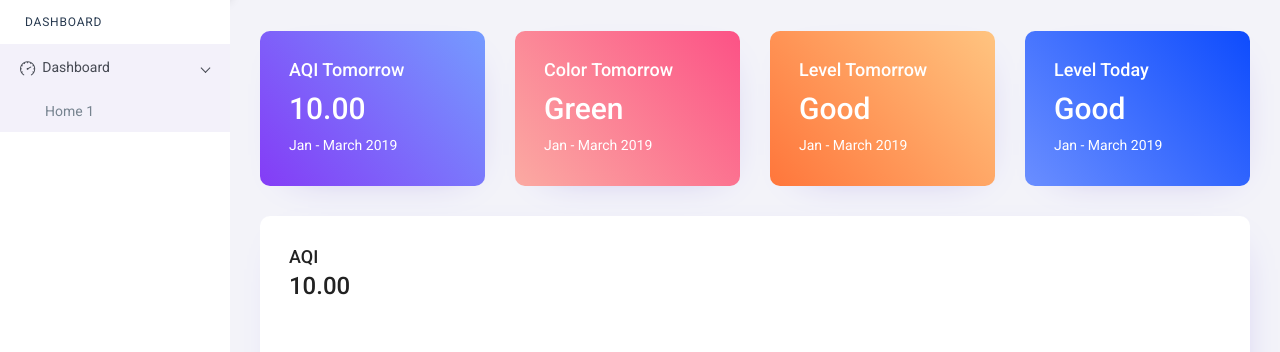
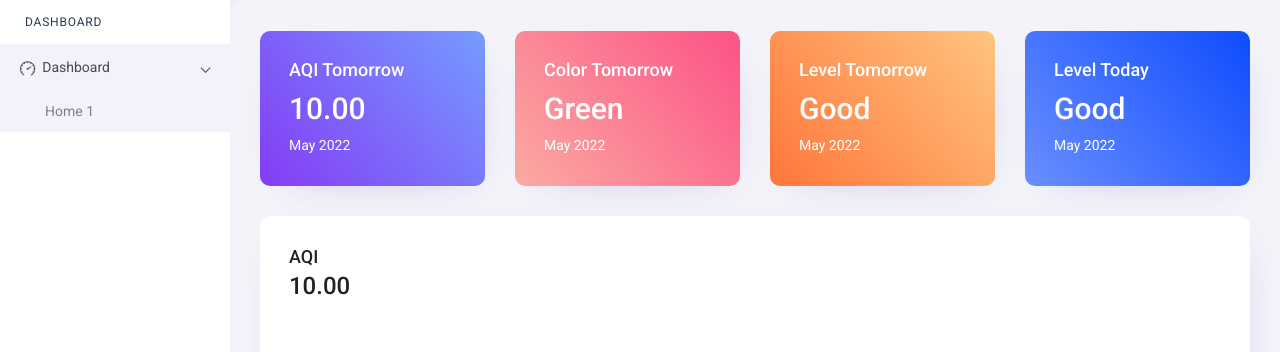
Before and after one commit to XenaN/mlops_project, a Python web app: template service/templates/index.html in a window 1280 px wide. Shown: the part 80-432 px from the top of the page. Run offline with Jinja, Linux system fonts and the light colour scheme; the template is opened without the code that fills it: most values are stand-ins (such as "Sample title", 1, 10 or a date in 2020); some web fonts are replaced.

Commit message:
changed data

```diff
--- a/service/templates/index.html
+++ b/service/templates/index.html
@@ -146,7 +146,7 @@
                             <h3 class="card-title text-white">AQI Tomorrow</h3>
                             <div class="d-inline-block">
                                 <h2 class="text-white">{{ '%.2f' % data['datasets'][0]['data'][-1] }}</h2>
-                                <p class="text-white mb-0">Jan - March 2019</p>
+                                <p class="text-white mb-0">May 2022</p>
                             </div>
                             <!--                                <span class="float-right display-5 opacity-5"><i class="fa fa-shopping-cart"></i></span>-->
                         </div>
@@ -158,7 +158,7 @@
                             <h3 class="card-title text-white">Color Tomorrow</h3>
                             <div class="d-inline-block">
                                 <h2 class="text-white">Green</h2>
-                                <p class="text-white mb-0">Jan - March 2019</p>
+                                <p class="text-white mb-0">May 2022</p>
                             </div>
                         </div>
                     </div>
@@ -169,7 +169,7 @@
                             <h3 class="card-title text-white">Level Tomorrow</h3>
                             <div class="d-inline-block">
                                 <h2 class="text-white">Good</h2>
-                                <p class="text-white mb-0">Jan - March 2019</p>
+                                <p class="text-white mb-0">May 2022</p>
                             </div>
                         </div>
                     </div>
@@ -180,7 +180,7 @@
                             <h3 class="card-title text-white">Level Today</h3>
                             <div class="d-inline-block">
                                 <h2 class="text-white">Good</h2>
-                                <p class="text-white mb-0">Jan - March 2019</p>
+                                <p class="text-white mb-0">May 2022</p>
                             </div>
                         </div>
                     </div>
```
